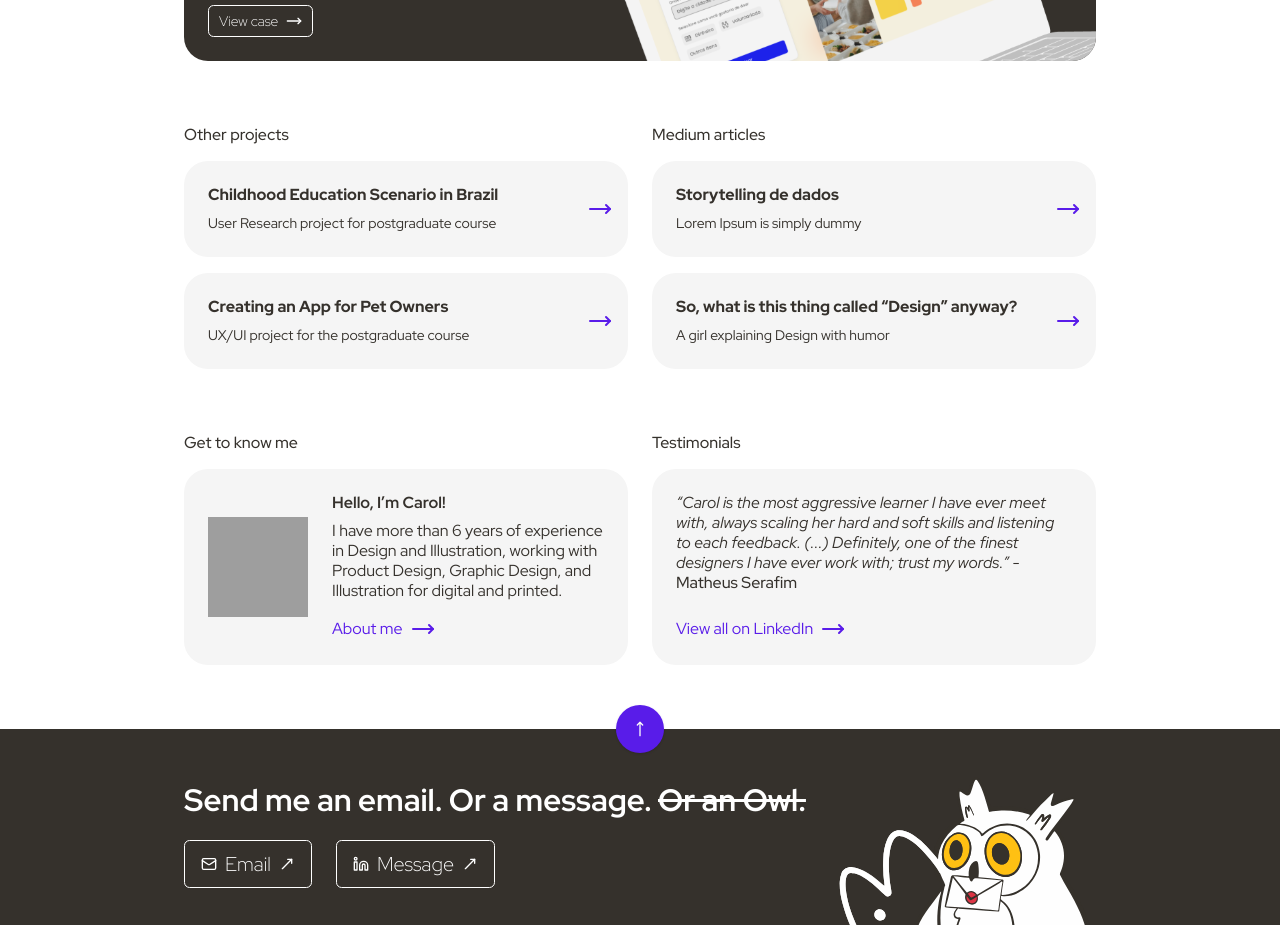
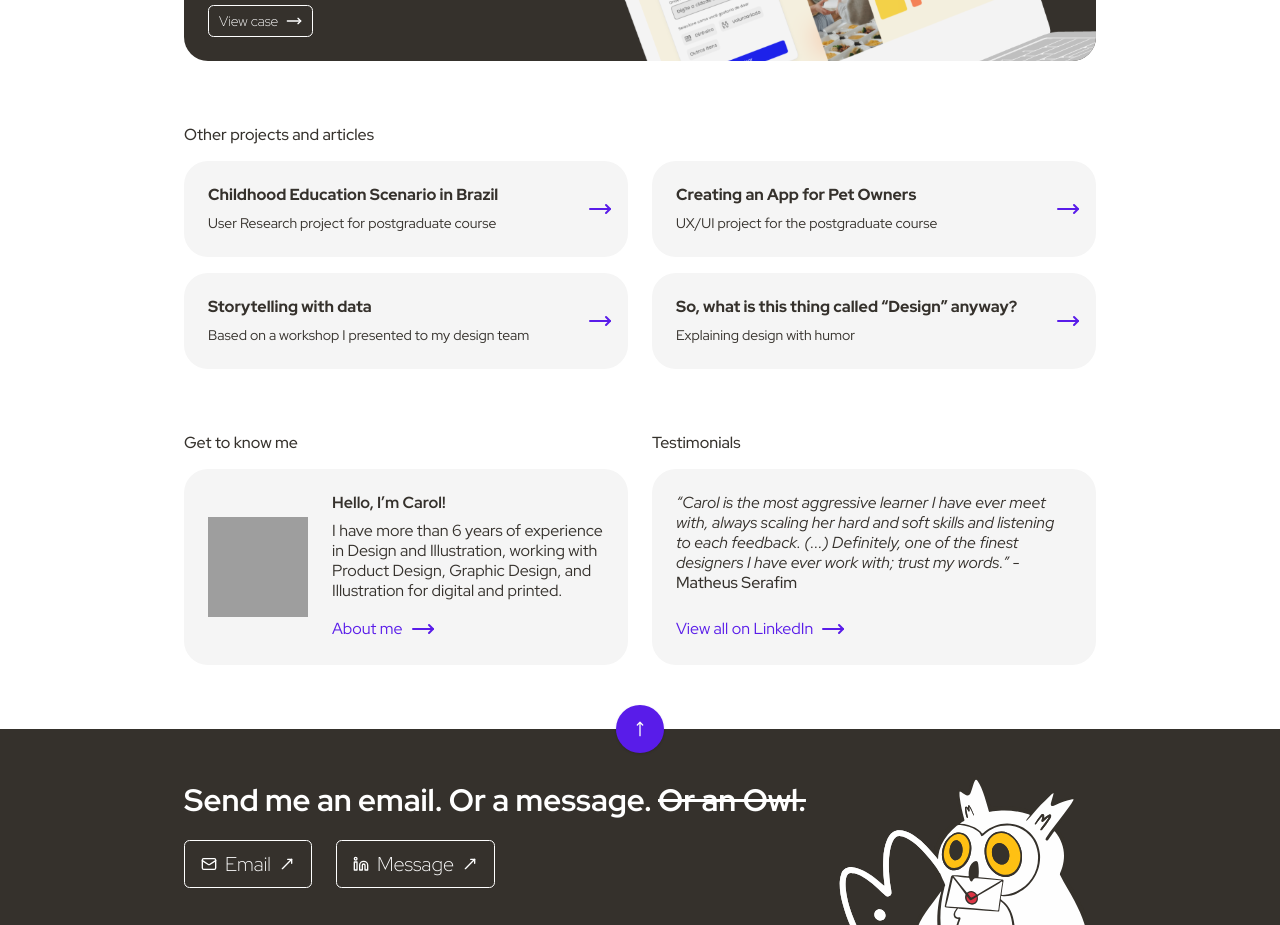
Before and after one commit to caioat/neni-portfolio-shadcn, a React (Vite) app: page / in a window 1280 px wide. Shown: the part 1300-2225 px from the top of the page. Built offline with nearby package versions, Linux system fonts and the light colour scheme; grey boxes are pictures that could not be loaded.

Commit message:
Last article andsmall changes

```diff
--- a/src/routes/__root.tsx
+++ b/src/routes/__root.tsx
@@ -1,7 +1,7 @@
 import { Footer } from "@/components/Footer";
 import { Header } from "@/components/Header";
 import { createRootRoute, Outlet } from "@tanstack/react-router";
-import { TanStackRouterDevtools } from "@tanstack/router-devtools";
+// import { TanStackRouterDevtools } from "@tanstack/router-devtools";
 
 export const Route = createRootRoute({
   component: () => (
@@ -13,7 +13,7 @@ export const Route = createRootRoute({
             <Outlet />
           </div>
           <Footer />
-          <TanStackRouterDevtools />
+          {/* <TanStackRouterDevtools /> */}
         </div>
       </div>
     </>
--- a/src/routes/aboutMe.lazy.tsx
+++ b/src/routes/aboutMe.lazy.tsx
@@ -57,7 +57,7 @@ function AboutMe() {
             Download CV <Download />
           </Button>
           <Button variant="ghostSecondary" className="ml-6 w-37 text-base">
-            Go to linkedin <MoveUpRight />
+            Go to Linkedin <MoveUpRight />
           </Button>
         </div>
       </div>
--- a/src/routes/index.lazy.tsx
+++ b/src/routes/index.lazy.tsx
@@ -42,32 +42,29 @@ function Index() {
           redirectLink="https://medium.com/design-bootcamp/creating-a-platform-to-help-donors-and-volunteers-find-ngos-that-align-with-their-profile-db371852a7f8"
         />
       </div>
-      <div className="pb-16 flex w-full gap-6">
+      <div className="pb-16 flex flex-wrap w-full">
         <div className="w-full">
-          <p className="pb-4 font-medium">Other projects</p>
+          <p className="pb-4 font-medium">Other projects and articles</p>
+        </div>
+        <div className="w-full gap-x-6 gap-y-4 grid grid-cols-2">
           <MiniCard
             title="Childhood Education Scenario in Brazil"
             content="User Research project for postgraduate course"
             redirectLink="https://carolinamiguel.medium.com/the-early-childhood-education-scenario-in-brazil-during-the-2020-pandemic-case-study-974c10041e51"
-            className="mb-4"
           />
           <MiniCard
             title="Creating an App for Pet Owners"
             content="UX/UI project for the postgraduate course"
             redirectLink="https://carolinamiguel.medium.com/creating-an-app-that-connects-pet-owners-and-veterinarians-case-study-aac77693542c"
           />
-        </div>
-        <div className="w-full">
-          <p className="pb-4 font-medium">Medium articles</p>
           <MiniCard
-            title="Storytelling de dados"
-            content="Lorem Ipsum is simply dummy "
-            redirectLink="/vet-system"
-            className="mb-4"
+            title="Storytelling with data"
+            content="Based on a workshop I presented to my design team"
+            redirectLink="https://carolinamiguel.medium.com/charts-tables-and-big-numbers-how-to-show-it-all-without-being-confusing-or-boring-292266fa14fa"
           />
           <MiniCard
             title="So, what is this thing called “Design” anyway?"
-            content="A girl explaining Design with humor"
+            content="Explaining design with humor"
             redirectLink="https://carolinamiguel.medium.com/esse-tal-de-design-5c38ac60c905"
           />
         </div>
```
